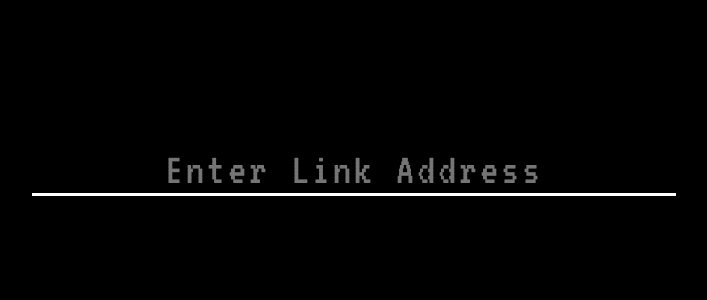
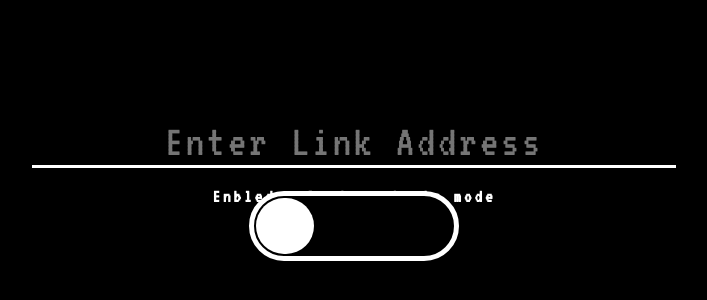
Before and after one commit to collierrgbsitisfise/el-frontend, a React (Create React App) app: page / in a window 1280 px wide. Shown: the part 174-474 px from the top of the page, without its empty margins (286-993 px from the left). Built offline with nearby package versions, Linux system fonts and the light colour scheme.

Commit message:
implemnt styles for toogler

```diff
--- a/src/containers/home-page/HomePage.js
+++ b/src/containers/home-page/HomePage.js
@@ -48,6 +48,13 @@ class HomePage extends React.Component {
       shortLink
     } = this.props;
 
+    const toogler = (
+      <div className="toggle">
+        <input type="checkbox" className="check" />
+        <b className="b switch"></b>
+        <b className="b track"></b>
+      </div>
+    )
 
     return (
       <div className="home-page">
@@ -67,6 +74,8 @@ class HomePage extends React.Component {
           type="text"
           className="link-input"
           placeholder="Enter Link Address"/>
+          <h3>Enbled only in private mode</h3>
+          {toogler}
           {
             LINK_REG_EXP.test(this.state.link) ?
               (
@@ -80,10 +89,6 @@ class HomePage extends React.Component {
               ) :
               (
                 <button
-                  onClick={() => {
-                    console.log('it is state');
-                    console.log(this.state.link);
-                  }}
                   className={"btn incorrect " + (!this.state.link ? 'not-visible' : '')}>
                     Incorrect Link
                 </button>
--- a/src/containers/home-page/home-page.css
+++ b/src/containers/home-page/home-page.css
@@ -7,10 +7,10 @@
     flex-flow: column;
     box-sizing: border-box;
     color: white;
-    transform: scale(1); /* you need a scale here to allow it to transition in both directions */
+    transform: scale(1);
+    /* you need a scale here to allow it to transition in both directions */
     transition: 0s.15s all ease;
 }
-
 
 /* Input styles */
 
@@ -90,7 +90,7 @@
     align-items: center;
 }
 
-#top > h4 {
+#top>h4 {
     margin: 0px;
     overflow: hidden;
 }
@@ -112,3 +112,78 @@
 #bottom:hover {
     cursor: pointer;
 }
+
+/* toogler styles */
+
+.b {
+    display: block;
+}
+
+.toggle {
+    display: flex;
+    flex-flow: column;
+    position: absolute;
+    width: 200px;
+    height: 60px;
+    border-radius: 50px;
+    background-color: black;
+    overflow: hidden;
+    margin-top: 20px;
+    margin-bottom: 20px;
+    box-shadow: inset 0 0 2px 1px rgba(0, 0, 0, .05);
+    border: 5px solid white;
+}
+
+.check {
+    position: absolute;
+    display: block;
+    cursor: pointer;
+    top: 0;
+    left: 0;
+    width: 100%;
+    height: 100%;
+    opacity: 0;
+    z-index: 6;
+}
+
+.check:checked~.track {
+    background-color: white;
+}
+
+.check:checked~.switch {
+    right: 2px;
+    left: 140px;
+    background-color: black;
+    transition-duration: .6s, .2s;
+}
+
+.switch {
+    position: absolute;
+    left: 2px;
+    top: 2px;
+    bottom: 2px;
+    right: 140px;
+    background-color: #fff;
+    border-radius: 36px;
+    z-index: 1;
+    transition-duration: .2s, .6s;
+    transition-property: left, right;
+    transition-easing-funciton: cubic-bezier(.2, .1, 0, 1);
+    box-shadow: 0 1px 2px rgba(0, 0, 0, .2);
+}
+
+.toggle:active .switch {
+    left: 2px;
+    right: 2px;
+}
+
+.track {
+    position: absolute;
+    left: 0;
+    top: 0;
+    right: 0;
+    bottom: 0;
+    transition: .4s ease;
+    border-radius: inherit;
+    box-shadow: inset 0 0 2px 1px rgba(0, 0, 0, .05);
+}
```
